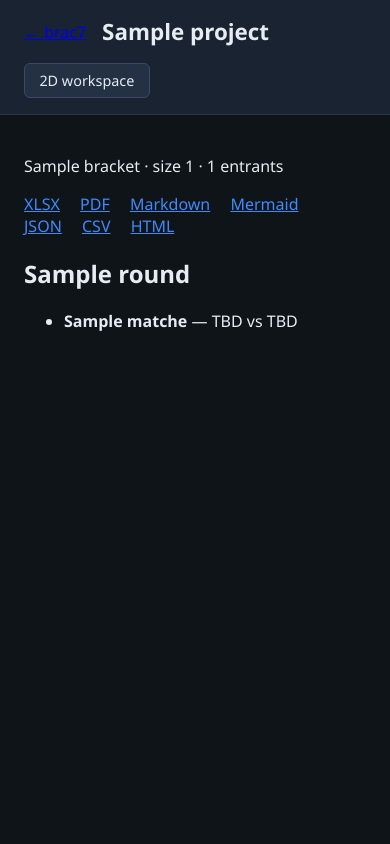
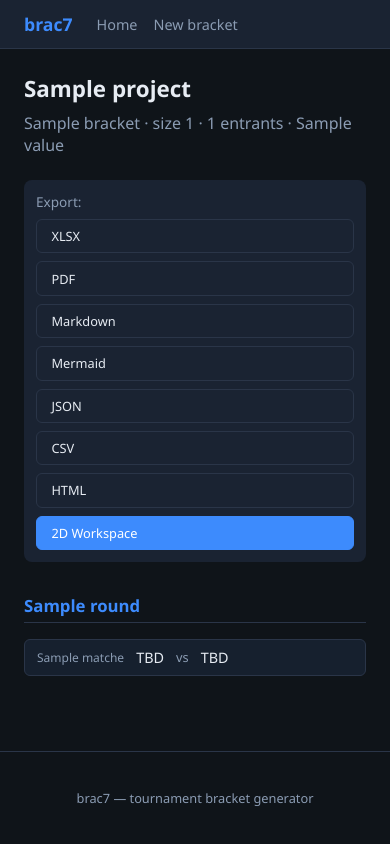
Before and after one commit to jrb00013/brac7, a Django app: template brac7_site/brackets/templates/brackets/detail.html in a window 390 px wide. Run offline with Django 5.2, Linux system fonts and the light colour scheme; the template is opened without the code that fills it: most values are stand-ins (such as "Sample title", 1, 10 or a date in 2020); data that the repository does not hold is empty.

Commit message:
feat: redesign Django templates with responsive layout and improved admin
Add base template with navigation, card-based home page layout,
improved detail page with match cards, responsive design for mobile,
and enhanced admin with search/filter/fieldsets.

```diff
--- /dev/null
+++ b/brac7_site/brackets/templates/brackets/base.html
@@ -0,0 +1,24 @@
+<!DOCTYPE html>
+<html lang="en">
+<head>
+  <meta charset="utf-8">
+  <meta name="viewport" content="width=device-width, initial-scale=1.0">
+  <title>{% block title %}brac7{% endblock %}</title>
+  <link rel="stylesheet" href="/static/brac7.css">
+</head>
+<body>
+  <header class="top">
+    <a href="{% url 'home' %}" class="logo">brac7</a>
+    <nav>
+      <a href="{% url 'home' %}">Home</a>
+      <a href="{% url 'create_bracket' %}">New bracket</a>
+    </nav>
+  </header>
+  <main>
+    {% block content %}{% endblock %}
+  </main>
+  <footer class="site-footer">
+    <p>brac7 — tournament bracket generator</p>
+  </footer>
+</body>
+</html>
--- a/brac7_site/brackets/templates/brackets/detail.html
+++ b/brac7_site/brackets/templates/brackets/detail.html
@@ -1,37 +1,42 @@
-<!DOCTYPE html>
-<html lang="en">
-<head>
-  <meta charset="utf-8">
-  <title>{{ project.title }} — brac7</title>
-  <link rel="stylesheet" href="/static/brac7.css">
-</head>
-<body>
-  <header class="top">
-    <a href="{% url 'home' %}">← brac7</a>
+{% extends "brackets/base.html" %}
+{% block title %}{{ project.title }} — brac7{% endblock %}
+{% block content %}
+  <div class="detail-header">
     <h1>{{ project.title }}</h1>
-    <a class="btn" href="{% url 'workspace_design' project.pk %}">2D workspace</a>
-  </header>
-  <main>
-    <p>{{ bracket.format_label }} · size {{ bracket.size }} · {{ member_count }} entrants</p>
-    <div class="export-bar">
-      <a href="{% url 'export_file' project.pk 'xlsx' %}">XLSX</a>
-      <a href="{% url 'export_file' project.pk 'pdf' %}">PDF</a>
-      <a href="{% url 'export_file' project.pk 'md' %}">Markdown</a>
-      <a href="{% url 'export_file' project.pk 'mermaid' %}">Mermaid</a>
-      <a href="{% url 'export_file' project.pk 'json' %}">JSON</a>
-      <a href="{% url 'export_file' project.pk 'csv' %}">CSV</a>
-      <a href="{% url 'export_file' project.pk 'html' %}">HTML</a>
-    </div>
+    <p class="meta">
+      {{ bracket.format_label }} · size {{ bracket.size }} · {{ member_count }} entrants ·
+      {{ bracket.options.seeding.value }}
+    </p>
+  </div>
+
+  <div class="export-bar">
+    <span class="export-label">Export:</span>
+    <a href="{% url 'export_file' project.pk 'xlsx' %}" class="btn">XLSX</a>
+    <a href="{% url 'export_file' project.pk 'pdf' %}" class="btn">PDF</a>
+    <a href="{% url 'export_file' project.pk 'md' %}" class="btn">Markdown</a>
+    <a href="{% url 'export_file' project.pk 'mermaid' %}" class="btn">Mermaid</a>
+    <a href="{% url 'export_file' project.pk 'json' %}" class="btn">JSON</a>
+    <a href="{% url 'export_file' project.pk 'csv' %}" class="btn">CSV</a>
+    <a href="{% url 'export_file' project.pk 'html' %}" class="btn">HTML</a>
+    <a href="{% url 'workspace_design' project.pk %}" class="btn primary">2D Workspace</a>
+  </div>
+
+  <div class="bracket-view">
     {% for round in rounds %}
     <section class="round">
       <h2>{{ round.name }}</h2>
-      <ul>
+      <ul class="match-list">
         {% for m in round.matches %}
-        <li><strong>{{ m.label }}</strong> — {{ m.participant_a|default:"TBD" }} vs {{ m.participant_b|default:"TBD" }}</li>
+        <li class="match-item{% if m.is_bye %} match-bye{% endif %}">
+          <span class="match-label">{{ m.label }}</span>
+          <span class="match-slot">{{ m.participant_a|default:"TBD" }}</span>
+          <span class="match-vs">vs</span>
+          <span class="match-slot">{{ m.participant_b|default:"TBD" }}</span>
+          {% if m.is_bye %}<span class="bye-tag">BYE</span>{% endif %}
+        </li>
         {% endfor %}
       </ul>
     </section>
     {% endfor %}
-  </main>
-</body>
-</html>
+  </div>
+{% endblock %}
--- a/brac7_site/workspace/static/brac7.css
+++ b/brac7_site/workspace/static/brac7.css
@@ -4,6 +4,10 @@
   --accent: #3d8bfd;
   --text: #e7ecf3;
   --muted: #8b9cb3;
+  --border: #2a3548;
+  --success: #4caf50;
+  --danger: #ef5350;
+  --card-bg: #16202e;
 }
 * { box-sizing: border-box; }
 body {
@@ -11,57 +15,161 @@ body {
   font-family: "Segoe UI", system-ui, sans-serif;
   background: var(--bg);
   color: var(--text);
+  min-height: 100vh;
+  display: flex;
+  flex-direction: column;
 }
 .top {
-  padding: 1rem 1.5rem;
+  padding: 0.75rem 1.5rem;
   background: var(--panel);
-  border-bottom: 1px solid #2a3548;
+  border-bottom: 1px solid var(--border);
   display: flex;
-  gap: 1rem;
   align-items: center;
-  flex-wrap: wrap;
+  gap: 1.5rem;
 }
-.top h1 { margin: 0; font-size: 1.4rem; }
+.top .logo { font-weight: 700; font-size: 1.1rem; color: var(--accent); text-decoration: none; }
+.top nav { display: flex; gap: 1rem; }
+.top nav a { color: var(--muted); text-decoration: none; font-size: 0.9rem; }
+.top nav a:hover { color: var(--text); }
+h1 { margin: 0; font-size: 1.4rem; }
 .btn {
   padding: 0.45rem 0.9rem;
   border-radius: 6px;
-  border: 1px solid #3a4a63;
-  background: #243044;
+  border: 1px solid var(--border);
+  background: var(--panel);
   color: var(--text);
   text-decoration: none;
   cursor: pointer;
+  font-size: 0.85rem;
+  display: inline-flex;
+  align-items: center;
+  gap: 0.3rem;
+  transition: background 0.15s, border-color 0.15s;
+}
+.btn:hover { background: #243650; border-color: var(--accent); }
+.btn.primary { background: var(--accent); border-color: var(--accent); color: #fff; }
+.btn.primary:hover { background: #5a9cff; }
+main { flex: 1; padding: 1.5rem; max-width: 960px; margin: 0 auto; width: 100%; }
+
+/* Home page */
+.hero { text-align: center; padding: 3rem 1rem; }
+.hero h1 { font-size: 2.5rem; color: var(--accent); margin-bottom: 0.5rem; }
+.hero p { color: var(--muted); margin-bottom: 1.5rem; font-size: 1.1rem; }
+.section { margin-top: 2rem; }
+.section h2 { font-size: 1.1rem; color: var(--text); margin-bottom: 1rem; padding-bottom: 0.5rem; border-bottom: 1px solid var(--border); }
+.bracket-grid { display: grid; grid-template-columns: repeat(auto-fill, minmax(260px, 1fr)); gap: 1rem; }
+.bracket-card {
+  background: var(--card-bg);
+  border: 1px solid var(--border);
+  border-radius: 8px;
+  padding: 1rem;
+  transition: border-color 0.15s;
+}
+.bracket-card:hover { border-color: var(--accent); }
+.bracket-card h3 { margin: 0 0 0.5rem; font-size: 1rem; }
+.bracket-card h3 a { color: var(--text); text-decoration: none; }
+.bracket-card h3 a:hover { color: var(--accent); }
+.card-meta { display: flex; gap: 0.4rem; margin-bottom: 0.5rem; }
+.tag {
+  font-size: 0.7rem;
+  padding: 0.15rem 0.5rem;
+  border-radius: 3px;
+  background: #1e3050;
+  color: var(--accent);
+}
+.card-time { font-size: 0.8rem; color: var(--muted); margin-bottom: 0.75rem; }
+.card-actions { display: flex; gap: 0.5rem; }
+.card-actions .btn { font-size: 0.8rem; padding: 0.3rem 0.6rem; }
+.empty-state { color: var(--muted); padding: 2rem; text-align: center; }
+.empty-state a { color: var(--accent); }
+
+/* Form */
+.form-panel { max-width: 560px; }
+.form-panel h1 { margin-bottom: 1.5rem; }
+.form-panel form p { margin-bottom: 1.2rem; }
+.form-panel label { display: block; margin-bottom: 0.3rem; color: var(--muted); font-size: 0.85rem; }
+.form-panel input, .form-panel select, .form-panel textarea {
+  width: 100%;
+  padding: 0.5rem 0.75rem;
+  background: #121a24;
+  border: 1px solid var(--border);
+  color: var(--text);
+  border-radius: 4px;
   font-size: 0.9rem;
 }
-.btn.primary { background: var(--accent); border-color: var(--accent); color: #fff; }
-main { padding: 1.5rem; max-width: 960px; margin: 0 auto; }
-.project-list { list-style: none; padding: 0; }
-.project-list li {
+.form-panel input:focus, .form-panel select:focus, .form-panel textarea:focus {
+  outline: none;
+  border-color: var(--accent);
+}
+.help-text { display: block; font-size: 0.75rem; color: var(--muted); margin-top: 0.2rem; }
+.error-text { display: block; font-size: 0.75rem; color: var(--danger); margin-top: 0.2rem; }
+
+/* Detail page */
+.detail-header { margin-bottom: 1.5rem; }
+.detail-header .meta { color: var(--muted); margin-top: 0.5rem; }
+.export-bar {
+  display: flex;
+  flex-wrap: wrap;
+  gap: 0.5rem;
+  align-items: center;
   padding: 0.75rem;
-  border-bottom: 1px solid #2a3548;
+  background: var(--panel);
+  border-radius: 8px;
+  margin-bottom: 2rem;
+}
+.export-label { color: var(--muted); font-size: 0.85rem; margin-right: 0.3rem; }
+.export-bar .btn { font-size: 0.8rem; }
+
+/* Bracket view */
+.round { margin-bottom: 2rem; }
+.round h2 {
+  color: var(--accent);
+  font-size: 1.05rem;
+  margin-bottom: 0.75rem;
+  padding-bottom: 0.3rem;
+  border-bottom: 1px solid var(--border);
+}
+.match-list { list-style: none; padding: 0; display: flex; flex-direction: column; gap: 0.4rem; }
+.match-item {
   display: flex;
-  gap: 1rem;
   align-items: center;
+  gap: 0.75rem;
+  padding: 0.5rem 0.75rem;
+  background: var(--card-bg);
+  border: 1px solid var(--border);
+  border-radius: 6px;
+  font-size: 0.9rem;
 }
-.meta { color: var(--muted); font-size: 0.85rem; }
-.form-panel form p { margin-bottom: 1rem; }
-.form-panel input, .form-panel select, .form-panel textarea {
-  width: 100%;
-  max-width: 480px;
-  padding: 0.5rem;
-  background: #121a24;
-  border: 1px solid #2a3548;
-  color: var(--text);
-  border-radius: 4px;
+.match-item.match-bye { border-color: #2a5a2a; background: #162a20; }
+.match-label { font-size: 0.75rem; color: var(--muted); min-width: 5rem; }
+.match-slot { color: var(--text); }
+.match-vs { color: var(--muted); font-size: 0.8rem; }
+.bye-tag {
+  font-size: 0.65rem;
+  padding: 0.1rem 0.4rem;
+  border-radius: 3px;
+  background: #1a3a1a;
+  color: #8fbc8f;
+  margin-left: auto;
 }
-.round { margin-bottom: 1.5rem; }
-.export-bar a { margin-right: 1rem; color: var(--accent); }
+
+/* Footer */
+.site-footer {
+  text-align: center;
+  padding: 1.5rem;
+  color: var(--muted);
+  font-size: 0.8rem;
+  border-top: 1px solid var(--border);
+}
+
+/* Workspace */
 .workspace-body { display: grid; grid-template-columns: 220px 1fr; grid-template-rows: auto 1fr; }
 .workspace-toolbar { grid-column: 1 / -1; }
 .tools {
   grid-row: 2;
   padding: 1rem;
   background: var(--panel);
-  border-right: 1px solid #2a3548;
+  border-right: 1px solid var(--border);
   font-size: 0.85rem;
 }
 #bracket-canvas {
@@ -72,3 +180,14 @@ main { padding: 1.5rem; max-width: 960px; margin: 0 auto; }
   cursor: grab;
 }
 .hint { color: var(--muted); font-size: 0.8rem; }
+
+/* Responsive */
+@media (max-width: 640px) {
+  .hero h1 { font-size: 1.8rem; }
+  .bracket-grid { grid-template-columns: 1fr; }
+  .workspace-body { grid-template-columns: 1fr; }
+  .tools { display: none; }
+  .export-bar { flex-direction: column; align-items: stretch; }
+  .export-bar .btn { text-align: center; }
+  .match-item { flex-wrap: wrap; }
+}
```
Also changed, not shown: brac7_site/brackets/admin.py (+14 -1 lines), brac7_site/brackets/templates/brackets/create.html (+15 -15 lines), brac7_site/brackets/templates/brackets/home.html (+29 -25 lines).
